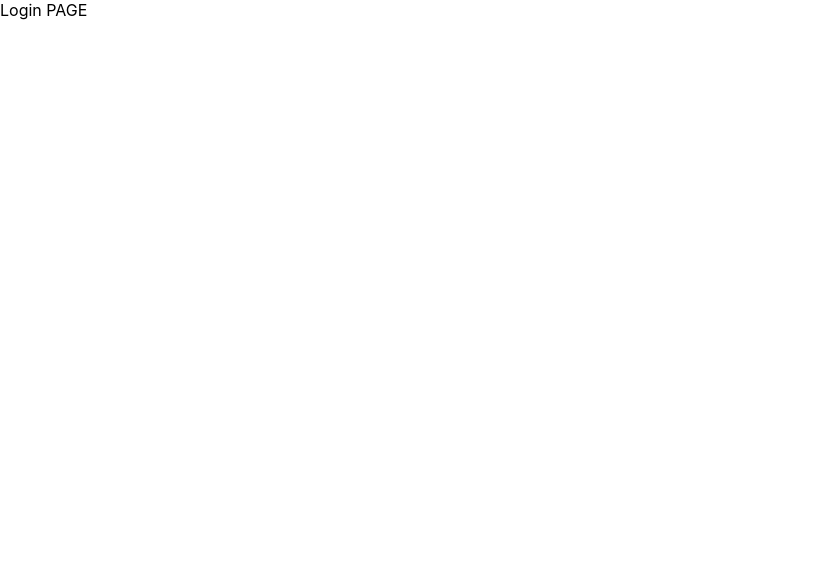
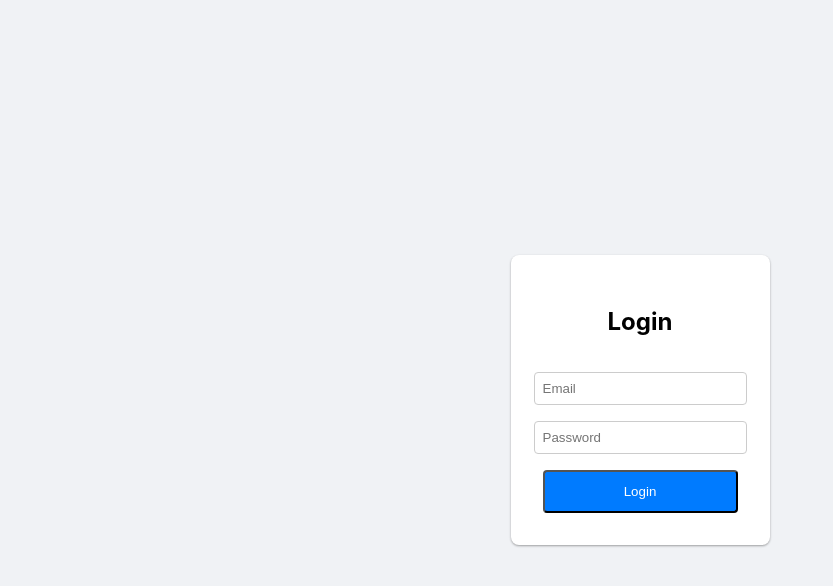
Before and after one commit to elie-atia/binance-web-app, a React (Create React App) app in the folder frontend/: page /login in a window 1280 px wide. Shown: the top 586 px of the page, without its empty margins (0-833 px from the left). Built offline with nearby package versions, Linux system fonts and the light colour scheme.

Commit message:
feat: add styling of signup and login pages

```diff
--- /dev/null
+++ b/frontend/src/components/SharedStyles.js
@@ -0,0 +1,39 @@
+import styled from "styled-components";
+
+export const Container = styled.div`
+  display: flex;
+  justify-content: center;
+  align-items: center;
+  height: 100vh;
+  background-color: #f0f2f5;
+`;
+
+export const Form = styled.form`
+  display: flex;
+  flex-direction: column;
+  align-items: center;
+  gap: 1rem;
+  padding: 2rem;
+  background-color: #ffffff;
+  border-radius: 8px;
+  box-shadow: 0 1px 3px rgba(0, 0, 0, 0.12), 0 1px 2px rgba(0, 0, 0, 0.24);
+`;
+
+export const Input = styled.input`
+  width: 100%;
+  padding: 0.5rem;
+  border: 1px solid #ccc;
+  border-radius: 4px;
+`;
+
+export const Button = styled.button`
+  width: 100%;
+  padding: 0.75rem;
+  color: #fff;
+  background-color: #007bff;
+  border-radius: 4px;
+  cursor: pointer;
+  &:hover {
+    background-color: #0056b3;
+  }
+`;
--- a/frontend/src/containers/Login/Login.js
+++ b/frontend/src/containers/Login/Login.js
@@ -1,12 +1,16 @@
-import React, { useState, useRef, useEffect } from 'react'
-
+import React, { useState, useRef, useEffect } from 'react';
+import {Container, Form, Input, Button} from '../../components/SharedStyles';
 
 function Login() {
     return (
-        <React.Fragment>
-            Login PAGE
-
-        </React.Fragment>
+        <Container>
+        <Form>
+          <h2>Login</h2>
+          <Input type="email" placeholder="Email" />
+          <Input type="password" placeholder="Password" />
+          <Button type="submit">Login</Button>
+        </Form>
+      </Container>
     );
 
 
--- a/frontend/src/containers/Login/Login.styles.js
+++ /dev/null
@@ -1 +0,0 @@
-import styled from "styled-components";
--- a/frontend/src/containers/Signup/Signup.js
+++ b/frontend/src/containers/Signup/Signup.js
@@ -1,12 +1,19 @@
-import React, { useState, useRef, useEffect } from 'react'
+import React, { useState, useRef, useEffect } from 'react';
+import {Container, Form, Input, Button} from '../../components/SharedStyles';
 
 
 function Signup() {
     return (
-        <React.Fragment>
-            Signup PAGE
-
-        </React.Fragment>
+        <Container>
+            <Form>
+                <h2>Signup</h2>
+                <Input type="text" placeholder="Name" />
+                <Input type="email" placeholder="Email" />
+                <Input type="password" placeholder="Password" />
+                <Input type="password" placeholder="Confirm Password" />
+                <Button type="submit">Sign up</Button>
+            </Form>
+        </Container>
     );
 
 
--- a/frontend/src/containers/Signup/Signup.styles.js
+++ /dev/null
@@ -1 +0,0 @@
-import styled from "styled-components";
```
